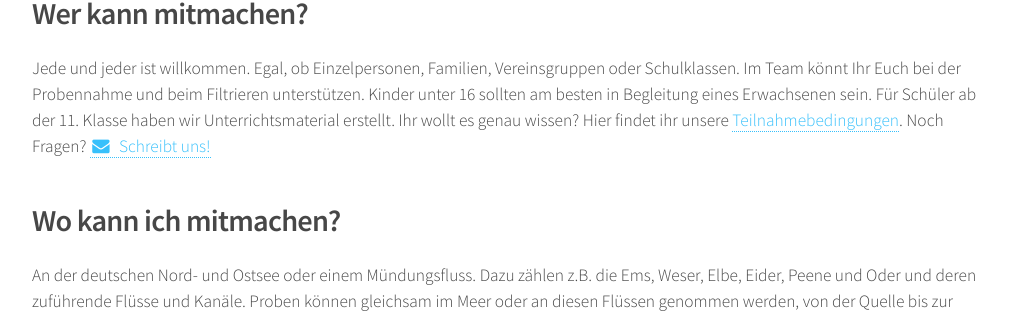
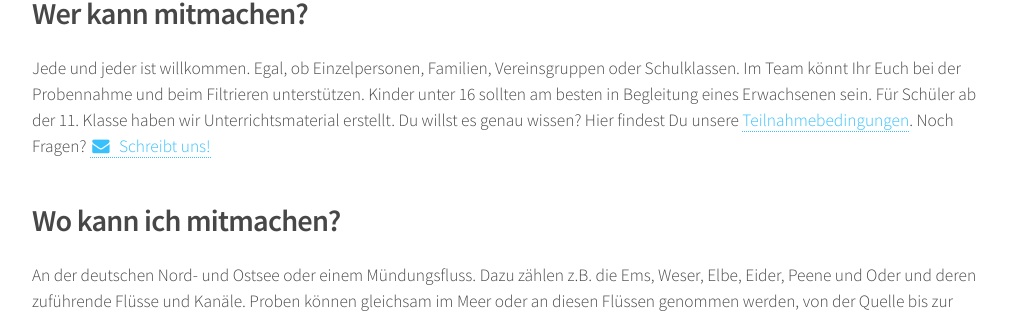
Before and after one commit to myosd/myosd.github.io, a Jekyll site: the page built from mitmachen/index.md, in a window 1280 px wide and 900 px high, scrolled down 480 px. Shown: the part 203-516 px from the top of the window, without its empty margins (128-1141 px from the left). Built offline with Jekyll 4.4.1, drawn with Linux system fonts in a browser that asks for light colours.

Commit message:
Teilnahme II

```diff
--- a/mitmachen/index.md
+++ b/mitmachen/index.md
@@ -37,7 +37,7 @@ published: true
 ## Wer kann mitmachen?
 
 Jede und jeder ist willkommen. Egal, ob Einzelpersonen, Familien, Vereinsgruppen oder Schulklassen. Im Team könnt Ihr Euch bei der Probennahme und beim Filtrieren unterstützen. Kinder unter 16 sollten am besten in Begleitung eines Erwachsenen sein.
-Für Schüler ab der 11. Klasse haben wir Unterrichtsmaterial erstellt. Ihr wollt es genau wissen? Hier findet ihr unsere [Teilnahmebedingungen](/teilnahme-bedingungen). Noch Fragen? <a href="mailto:myosd-contact@microb3.eu"><i class="fa fa-envelope fa-fw"></i>&nbsp; Schreibt uns!</a>
+Für Schüler ab der 11. Klasse haben wir Unterrichtsmaterial erstellt. Du willst es genau wissen? Hier findest Du unsere [Teilnahmebedingungen](/teilnahme-bedingungen). Noch Fragen? <a href="mailto:myosd-contact@microb3.eu"><i class="fa fa-envelope fa-fw"></i>&nbsp; Schreibt uns!</a>
 
 ## Wo kann ich mitmachen?
 An der deutschen Nord- und Ostsee oder einem Mündungsfluss. Dazu zählen z.B. die Ems, Weser, Elbe, Eider, Peene und Oder und deren zuführende Flüsse und Kanäle. Proben können gleichsam im Meer oder an diesen Flüssen genommen werden, von der Quelle bis zur Mündung. Bei der Registrierung kannst Du sehen, wo sich andere Teilnehmer angemeldet haben. Am besten wäre es, wenn Du eine Stelle findest an der noch keine Probe genommen wird. Je früher Du Dich registrierst, desto mehr Auswahl hast Du.
```
